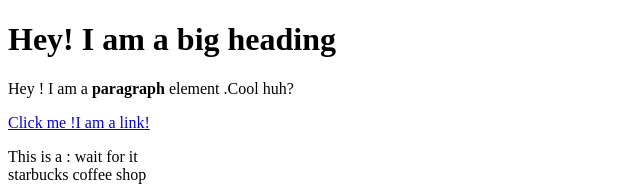
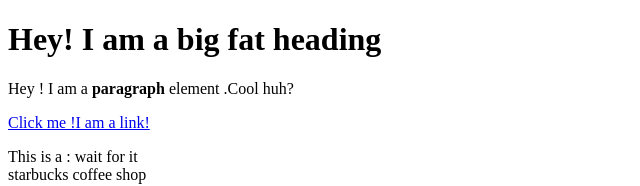
Before and after one commit to ishwari410/coffee-shop-, a plain HTML site: page test.html in a window 1280 px wide. Shown: the top 186 px of the page, without its empty margins (0-640 px from the left). Drawn offline with Linux system fonts and the light colour scheme.

Commit message:
added fat to heading

```diff
--- a/test.html
+++ b/test.html
@@ -4,7 +4,7 @@
 	<title>Test page </title>
 </head>
 <body>
-<h1>Hey! I am a big heading</h1>
+<h1>Hey! I am a big fat heading</h1>
 <p>Hey ! I am a <b>paragraph</b> element .Cool huh?</p>
 <a href="https://google.com"target="_blank"title="Let's go to Google">Click me !I am a link!</a>
 <p>This is a : wait for it<br>
```
